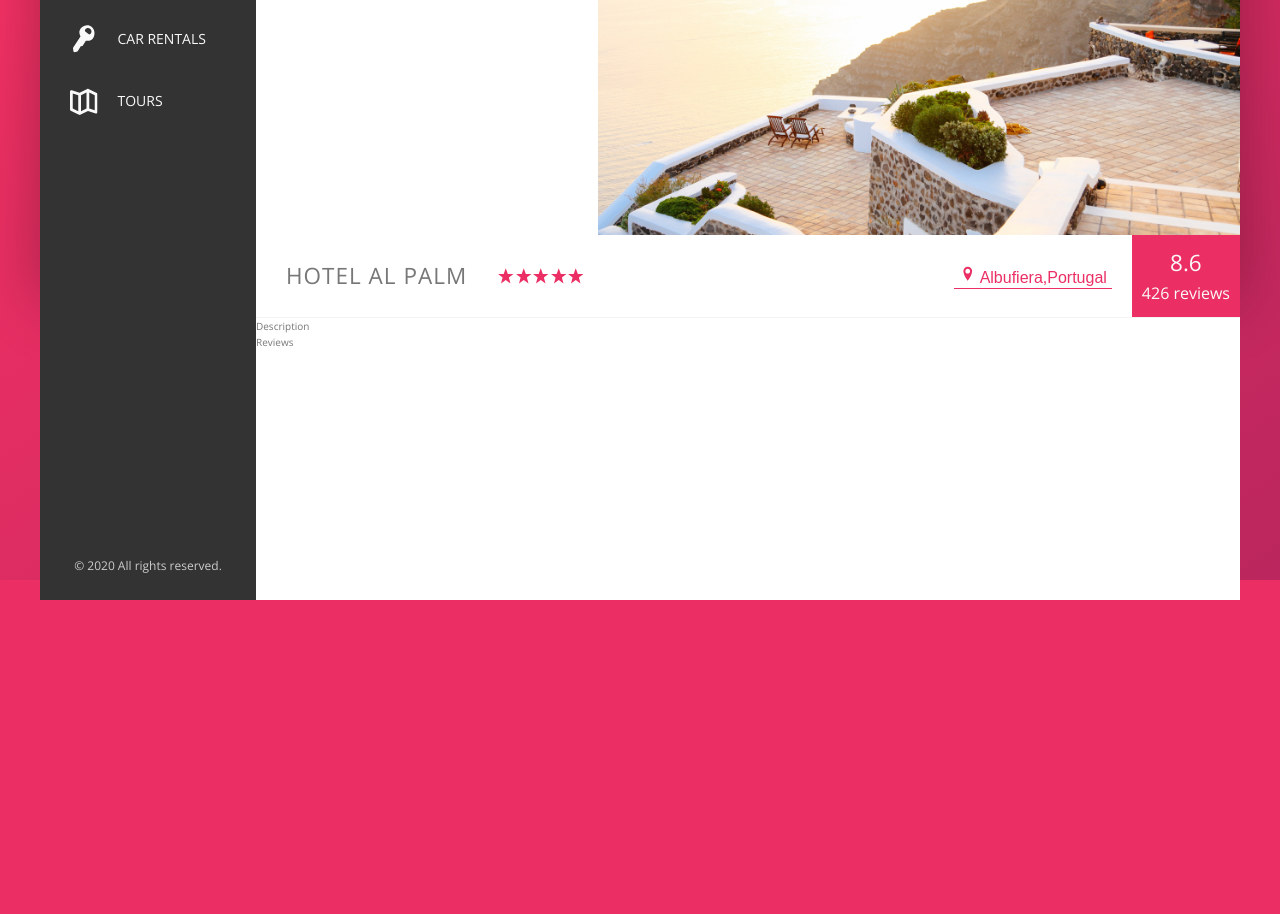
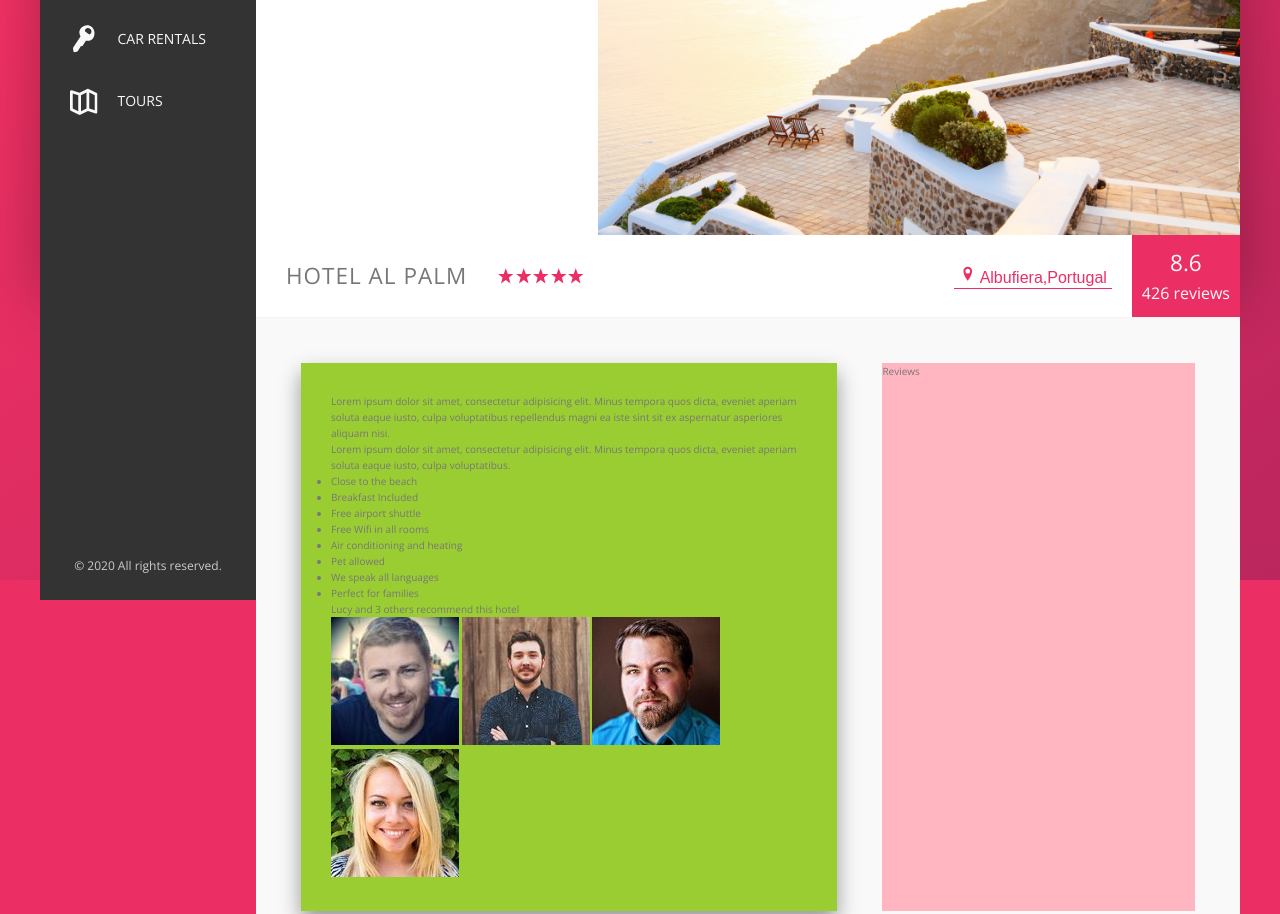
Before and after one commit to sagrikaa/Trillo, a website: page index.html in a window 1280 px wide. Shown: the part 300-1214 px from the top of the page. Before the commit the page ends 900 px from the top, so only its background shows below. Drawn offline with nearby package versions, Linux system fonts and the light colour scheme.

Commit message:
Markup for description section added

```diff
--- a/index.html
+++ b/index.html
@@ -140,7 +140,39 @@
                 </div>
 
                 <div class="details">
-                    <div class="description">Description</div>
+                    <div class="description">
+                        <p class="paragraph">
+                            Lorem ipsum dolor sit amet, consectetur adipisicing elit. Minus tempora quos dicta, eveniet
+                            aperiam soluta eaque iusto, culpa voluptatibus repellendus magni ea iste sint sit ex
+                            aspernatur asperiores aliquam nisi.
+                        </p>
+                        <p class="paragraph">
+                            Lorem ipsum dolor sit amet, consectetur adipisicing elit. Minus tempora quos dicta, eveniet
+                            aperiam soluta eaque iusto, culpa voluptatibus.
+                        </p>
+
+                        <ul class="list">
+                            <li class="list__item">Close to the beach</li>
+                            <li class="list__item">Breakfast Included</li>
+                            <li class="list__item">Free airport shuttle</li>
+                            <li class="list__item">Free Wifi in all rooms</li>
+                            <li class="list__item">Air conditioning and heating</li>
+                            <li class="list__item">Pet allowed</li>
+                            <li class="list__item">We speak all languages</li>
+                            <li class="list__item">Perfect for families</li>
+                        </ul>
+                        <div class="recommend">
+                            <p class="recomment__count">
+                                Lucy and 3 others recommend this hotel
+                            </p>
+                            <div class="recommend__friends">
+                                <img src="img/user-3.jpg" alt="recommendation3" class="recomment_photo">
+                                <img src="img/user-4.jpg" alt="recommendation4" class="recomment_photo">
+                                <img src="img/user-5.jpg" alt="recommendation5" class="recomment_photo">
+                                <img src="img/user-6.jpg" alt="recommendation6" class="recomment_photo">
+                            </div>
+                        </div>
+                    </div>
                     <div class="user-reviews">Reviews</div>
                 </div>
             </main>
--- a/sass/_base.scss
+++ b/sass/_base.scss
@@ -33,6 +33,9 @@ Grey dark 3: #999
 
     --shadow-dark: 0 2rem 6rem rgba(0, 0, 0, .3);
     --shadow-light: 0 1rem 2rem rgba(0, 0, 0, .4);
+
+    --line: 1px solid var(--color-grey-light-2);
+
 }
 
 * {
--- a/sass/_layout.scss
+++ b/sass/_layout.scss
@@ -9,7 +9,7 @@
 .header {
     height: 7rem;
     background-color: #fff;
-    border-bottom: 1px solid var(--color-grey-light-2);
+    border-bottom: var(--line);
     display: flex;
     justify-content: space-between;
     align-items: center;
@@ -35,3 +35,25 @@
     height: 75rem;
 
 }
+
+.details {
+    border-bottom: var(--line);
+    display: flex;
+    background-color: var(--color-grey-light-1);
+    padding: 4.5rem;
+
+}
+
+.description {
+    flex: 0 0 60%;
+    background-color: yellowgreen;
+    margin-right: 4.5rem;
+    box-shadow: var(--shadow-light);
+    padding: 3rem;
+}
+
+.user-reviews {
+    flex: 1;
+    background-color: lightpink;
+
+}
```
Also changed, not shown: css/style.css.
